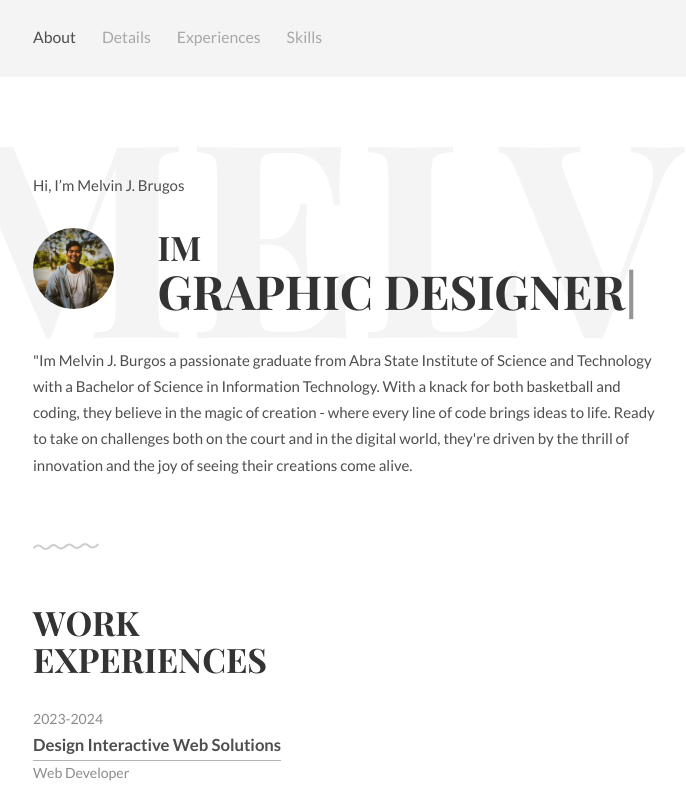
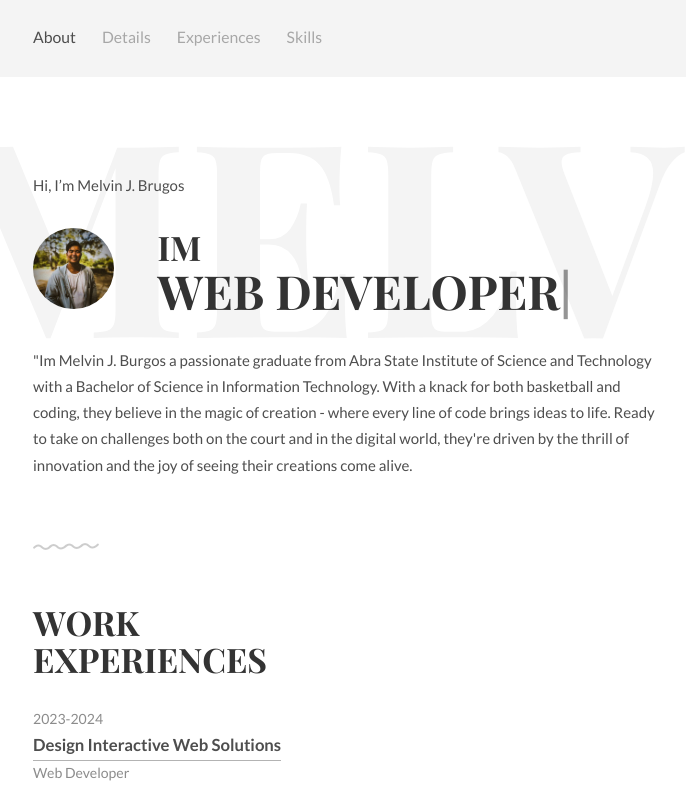
Before and after one commit to c0der54fun/vin-resume.io, a plain HTML site: page index.html in a window 1280 px wide. Shown: the top 800 px of the page, without its empty margins (296-982 px from the left). Drawn offline with nearby package versions, Linux system fonts and the light colour scheme.

Commit message:
Update index.html

```diff
--- a/index.html
+++ b/index.html
@@ -140,7 +140,7 @@
     <script>
 		function newTyped(){}$(function(){$("#typed").typed({
 		// Change to edit type effect
-		strings: ["Web Developer", "Graphic Designer"],
+		strings: ["Web Developer"],
 
 		typeSpeed:90,backDelay:700,contentType:"html",loop:!0,resetCallback:function(){newTyped()}}),$(".reset").click(function(){$("#typed").typed("reset")})});
     </script>
```
